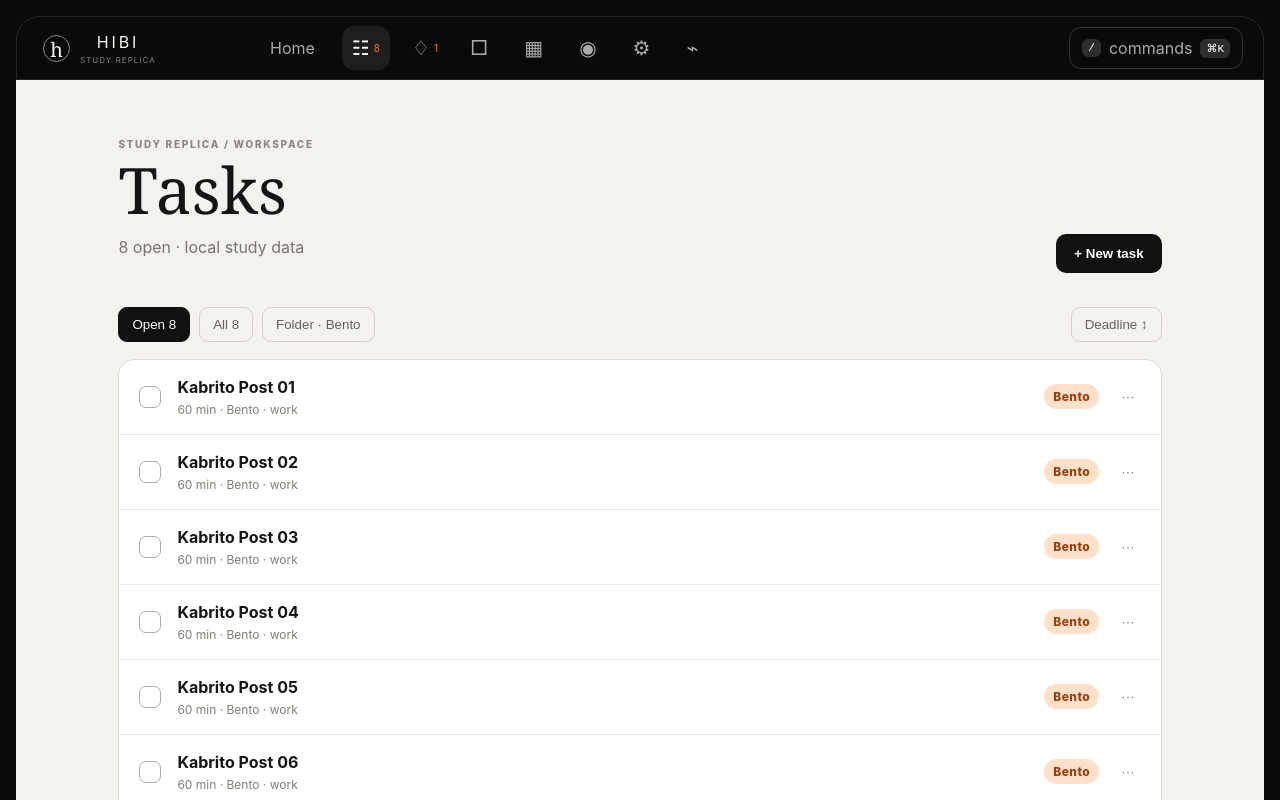
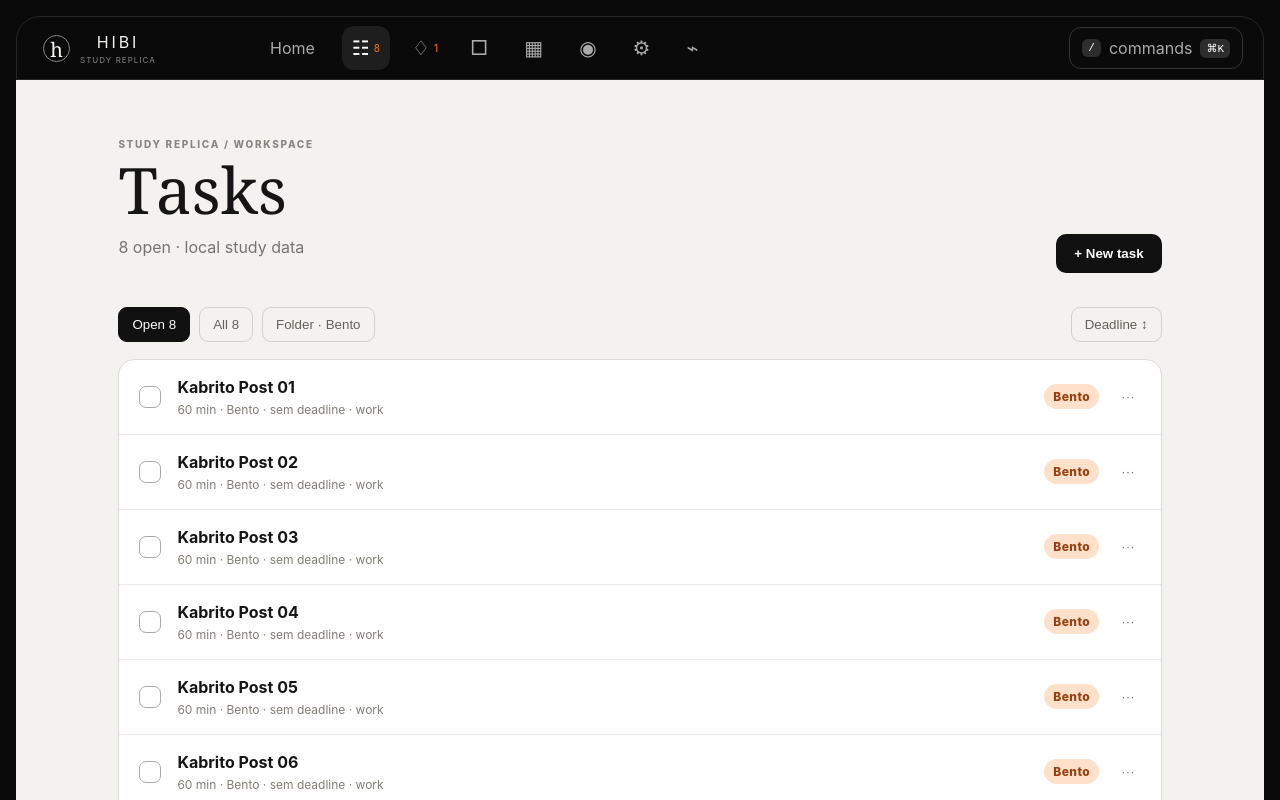
Before and after one commit to contatobentodsgn/Hibi, a React (Vite) app: page / in a window 1280 px wide. Both pictures are taken after a click on the button "Tasks". Shown: the top 800 px of the page. Built offline with nearby package versions, Linux system fonts and the light colour scheme.

Commit message:
feat: add task deadlines

```diff
--- a/src/App.tsx
+++ b/src/App.tsx
@@ -61,7 +61,7 @@ export default function App() {
     refreshData();
     log('create', input.title);
   };
-  const createTask = (title: string) => { repository.createTask({ title, durationMinutes: 60, category: 'work', folder: 'Bento', status: 'open' }); refreshData(); log('create', title); };
+  const createTask = (title: string) => { const deadline = window.prompt('Deadline (AAAA-MM-DD HH:MM), ou deixe vazio'); repository.createTask({ title, durationMinutes: 60, category: 'work', folder: 'Bento', status: 'open', deadline: deadline?.trim() || undefined }); refreshData(); log('create', title); };
   const createReminder = (title: string) => { repository.createReminder({ title, category: 'important', status: 'open', schedule: { at: new Date().toISOString() } }); refreshData(); log('create', title); };
   const renameTask = (id: string, title: string) => { repository.updateTask(id, { title }); refreshData(); log('edit', title); };
   const renameReminder = (id: string, title: string) => { repository.updateReminder(id, { title }); refreshData(); log('edit', title); };
--- a/src/domain/models.ts
+++ b/src/domain/models.ts
@@ -18,6 +18,7 @@ export interface Task {
   category: Category;
   status?: EntityStatus;
   folder?: string;
+  deadline?: string;
 }
 
 export interface Reminder {
--- a/src/ui/TasksView.tsx
+++ b/src/ui/TasksView.tsx
@@ -20,7 +20,7 @@ export function TasksView({ data, onEvent, onTaskStatusChange, onCreateTask, onR
       const paused = task.status === 'paused';
       return <div className="task-row" key={task.id}>
         <button className={`check ${completed ? 'checked' : ''}`} aria-label={`${completed ? 'Reopen' : 'Complete'} ${task.title}`} onClick={() => { onTaskStatusChange(task.id, completed ? 'open' : 'completed'); onEvent(completed ? 'reopen' : 'complete', task.title); }}>{completed ? '✓' : ''}</button>
-        <div><strong>{task.title}</strong><span>{task.durationMinutes} min · {task.folder ?? 'Unfiled'} · {paused ? 'paused' : task.category}</span></div>
+        <div><strong>{task.title}</strong><span>{task.durationMinutes} min · {task.folder ?? 'Unfiled'} · {task.deadline ? `deadline ${task.deadline.replace('T', ' ')}` : 'sem deadline'} · {paused ? 'paused' : task.category}</span></div>
         {task.folder && <span className="tag orange">{task.folder}</span>}
         <button className="more" aria-label={`Edit ${task.title}`} onClick={() => { const action = window.prompt('N para renomear ou X para excluir', 'N'); if (action?.toUpperCase() === 'X') { if (window.confirm(`Excluir ${task.title}?`)) onDeleteTask?.(task.id); } else { const title = window.prompt('Novo nome da tarefa', task.title); if (title?.trim() && title.trim() !== task.title) onRenameTask?.(task.id, title.trim()); } }}>···</button>
       </div>;
```
